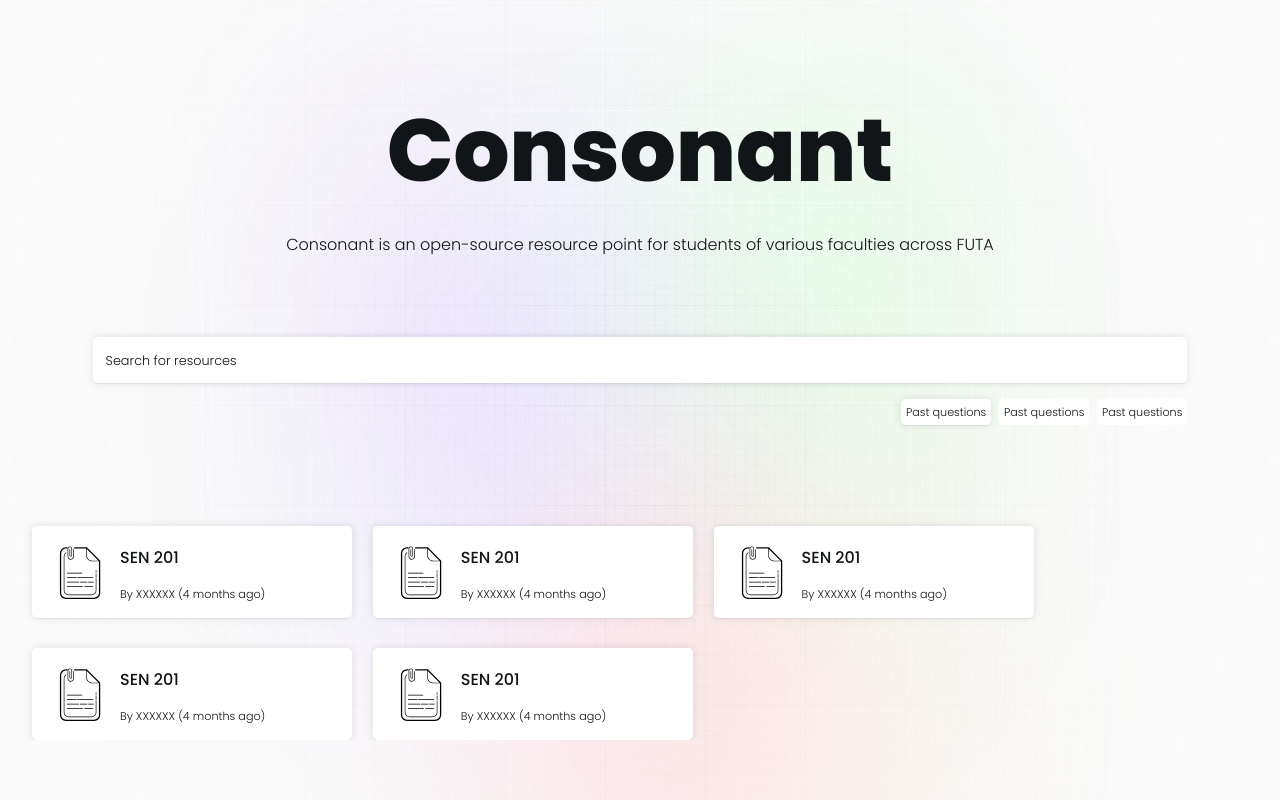
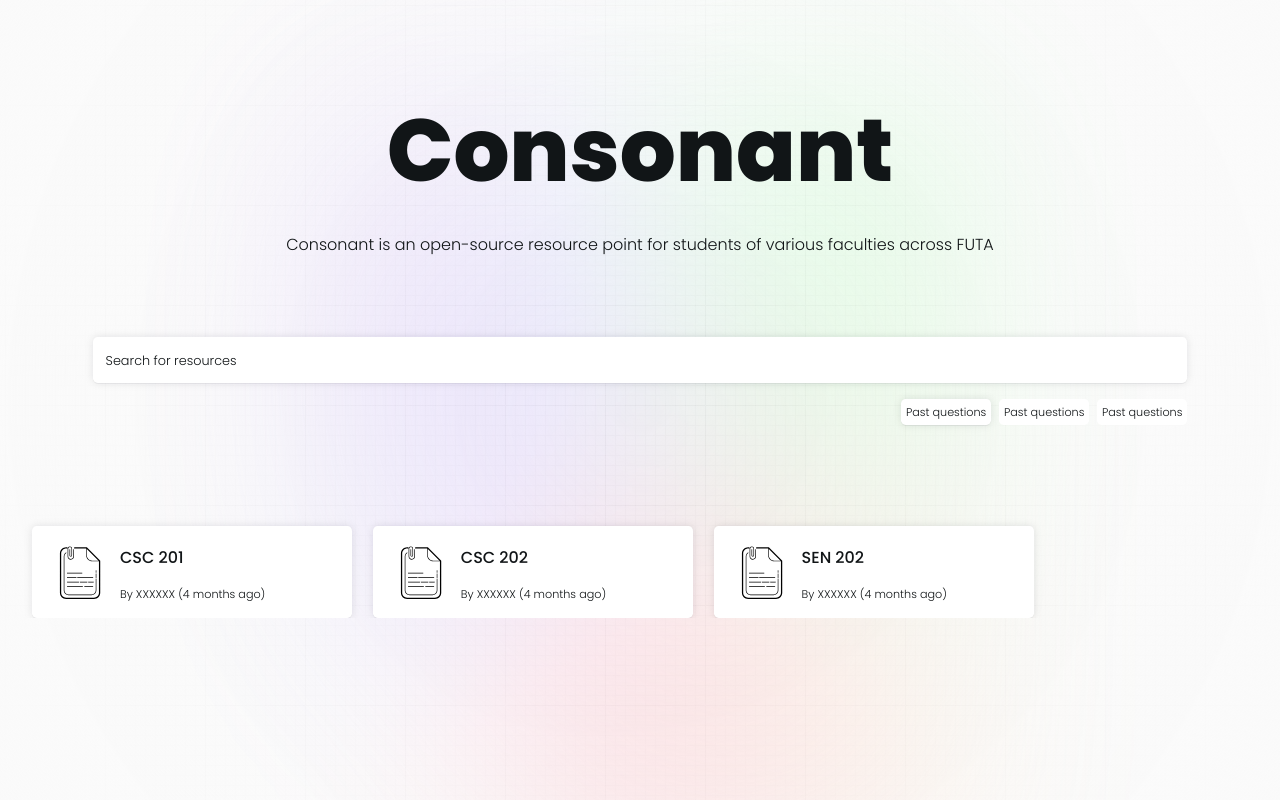
Before and after one commit to codepraycode/consonant, a Next.js app: page / in a window 1280 px wide. Built offline with nearby package versions, Linux system fonts and the light colour scheme.

Commit message:
Implemented file listing

```diff
--- a/src/app/page.tsx
+++ b/src/app/page.tsx
@@ -1,7 +1,12 @@
+import FileList from "@/components/FileLists";
 import Tags from "@/components/Tag"
-import Link from "next/link"
+import { useFiles } from "@/hooks"
 
 export default function Home() {
+
+    const [ contents ] = useFiles();
+
+
     return (
         <>
             <header className="py-5">
@@ -26,22 +31,7 @@
                 </div>
             </header>
 
-            <section className="file-listing">
-                {[1,2,3,4,5].map((i)=>(
-                    <Link href={`/files/${i}`} key={i} className="file-content box-shadow">
-                        <span className="icon icon-file"/>
-
-                        <div>
-                            <h3>SEN 201</h3>
-
-                            {/* <Tags small/> */}
-                            <p>By XXXXXX (4 months ago)</p>
-
-                            {/* <button>View</button> */}
-                        </div>
-                    </Link>
-                ))}
-            </section>
+            <FileList files={contents} />
         </>
     )
 }
--- /dev/null
+++ b/src/components/FileLists.tsx
@@ -0,0 +1,35 @@
+import { Content } from "@/types/content.types"
+import Link from "next/link"
+
+
+const FileListItem = ({file}:{ file: Content}) => (
+
+    <Link
+        href={`/files/${file.id}`}
+        className="file-content box-shadow"
+    >
+        <span className="icon icon-file"/>
+
+        <div>
+            <h3>{ file.title }</h3>
+
+            {/* <Tags small/> */}
+            <p>By XXXXXX (4 months ago)</p>
+        </div>
+    </Link>
+)
+
+
+const FileList = ({ files }: { files: Content[] }) => {
+    return (
+        <div className="file-listing">
+
+            {
+                files.map((item)=> <FileListItem key={item.id} file={item}/>)
+            }
+        </div>
+    )
+};
+
+
+export default FileList;
--- /dev/null
+++ b/src/data/contents.json
@@ -0,0 +1,29 @@
+[
+    {
+        "id": "1",
+        "title": "CSC 201",
+        "departments": ["CSC", "SEN"],
+        "link": "",
+        "owner": "1",
+        "createdAt": "2022-10-10",
+        "updatedAt": "2022-10-12"
+    },
+    {
+        "id": "2",
+        "title": "CSC 202",
+        "departments": ["CSC", "SEN"],
+        "link": "",
+        "owner": "1",
+        "createdAt": "2022-10-10",
+        "updatedAt": "2022-10-12"
+    },
+    {
+        "id": "3",
+        "title": "SEN 202",
+        "departments": ["IFT", "SEN"],
+        "link": "",
+        "owner": "1",
+        "createdAt": "2022-10-10",
+        "updatedAt": "2022-10-12"
+    }
+]
--- /dev/null
+++ b/src/hooks/files.tsx
@@ -0,0 +1,71 @@
+import { Content } from '@/types/content.types';
+import contents from '../data/contents.json';
+import { useMemo } from 'react';
+
+
+const useFiles = (): [ Content[] ] => {
+
+
+    return [ contents ] as const;
+}
+
+
+type UseFile = {
+    file: Content | null
+}
+
+
+const useFile = (id:string): UseFile => {
+
+    const [contents] = useFiles();
+
+
+    const file = useMemo(()=>{
+        const filter = contents.filter((item)=>item.id === id);
+
+        if (filter.length < 1) return null;
+
+        return filter.pop() as Content;
+    }, [id, contents])
+
+    return { file } as const;
+}
+
+
+const useFileRecommendation = (file: Content | null) => {
+
+    const [ contents ] = useFiles();
+
+
+    const {id, departments} = file || {};
+
+
+    const recommendations = useMemo(()=>{
+        if (!departments) return [];
+
+        return contents.filter((item)=>{
+            if (item.id === id) return false
+
+
+            // The alogrithm is to combine the current item's department
+            //  with the departments given, then remove the recurring values
+            // If the length of the list is less that the combined length, that means
+            // there's something in common, otherwise, nothing in common.
+
+            const combined_lst = [...departments, ...item.departments];
+
+            const uniq = Array.from(new Set(combined_lst));
+
+            return uniq.length < combined_lst.length
+        });
+
+    }, [id, departments, contents])
+
+    return { recommendations } as const;
+}
+
+export {
+    useFiles,
+    useFile,
+    useFileRecommendation
+}
--- /dev/null
+++ b/src/hooks/index.ts
@@ -0,0 +1 @@
+export * from './files';
--- /dev/null
+++ b/src/types/index.ts
@@ -0,0 +1,6 @@
+export * from './content.types';
+
+
+export interface DynamicRoute {
+    params: Record<string, string>
+}
```
Also changed, not shown: src/app/files/[id]/page.tsx (+23 -52 lines), src/components/FilePreview.tsx (added, +39 -0 lines), src/types/content.types.ts (added, +11 -0 lines).
